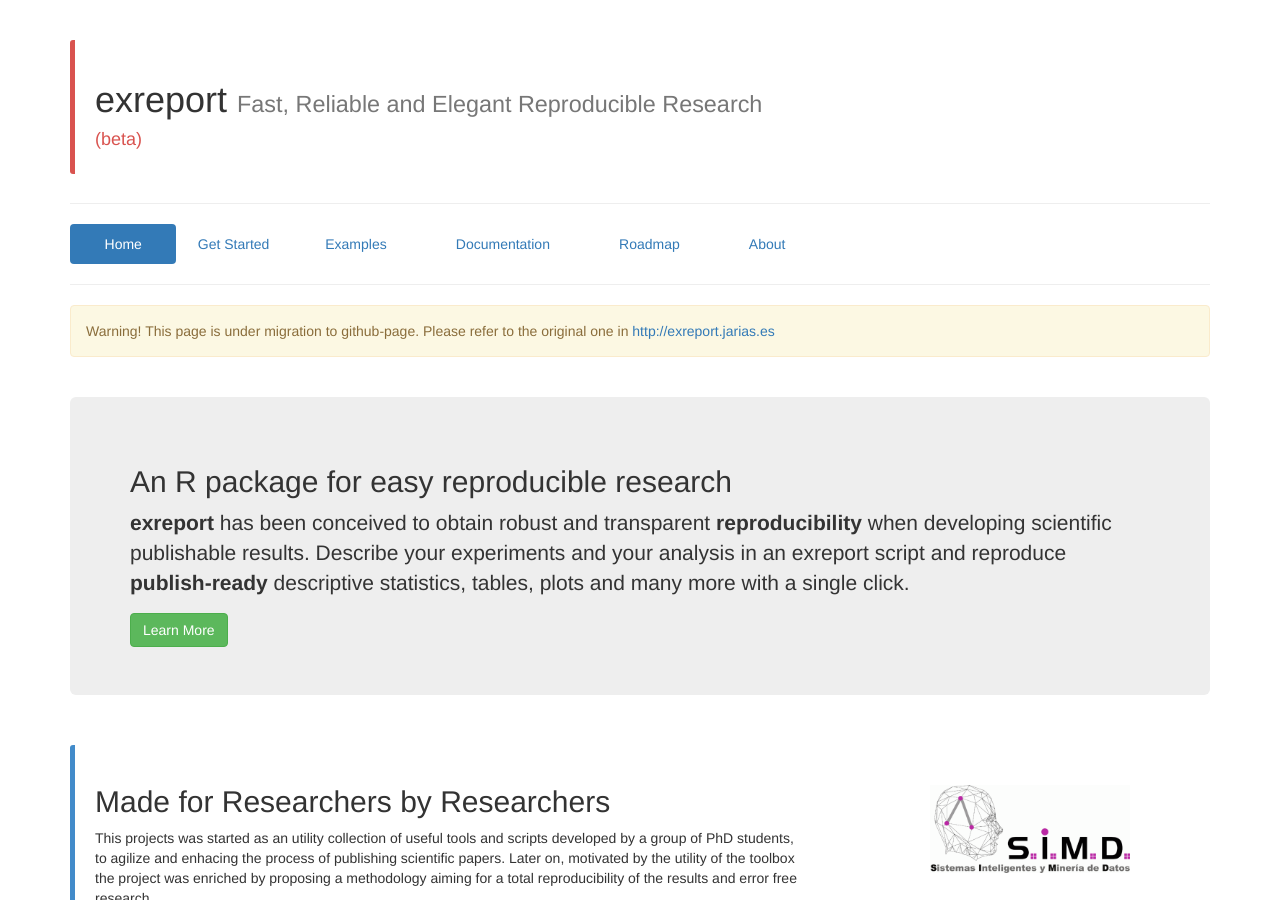
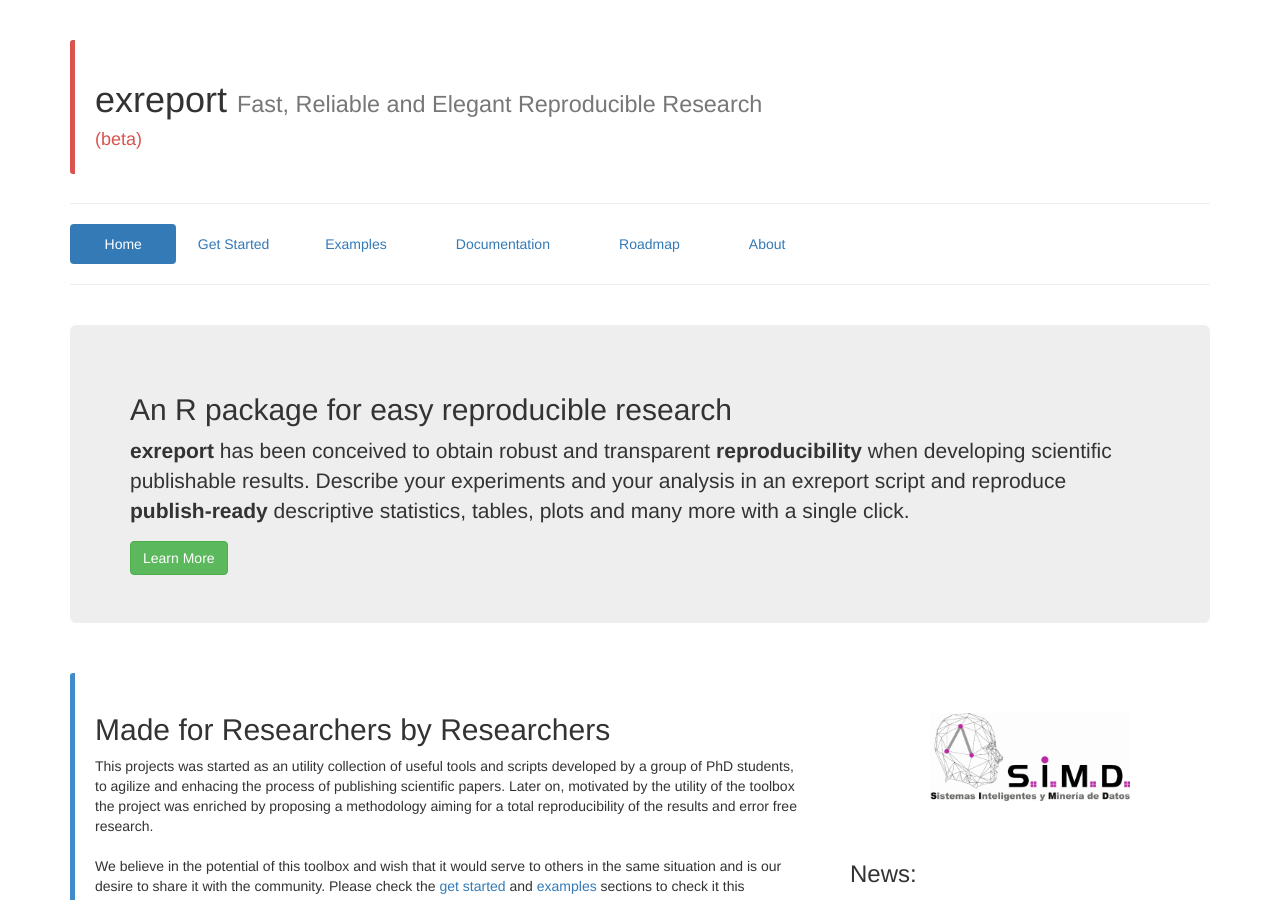
Before and after one commit to jacintoArias/exreport, a Jekyll site: the page built from docs/index.html, in a window 1280 px wide and 900 px high. Built offline with Jekyll 4.4.1, drawn with Linux system fonts in a browser that asks for light colours; nearby versions of some CDN libraries.

Commit message:
Remove migration alert

```diff
--- a/docs/_layouts/default.html
+++ b/docs/_layouts/default.html
@@ -60,9 +60,6 @@
      <div class="row">
         <div class="col-md-12">
             <hr>
-            <div class="alert alert-warning">
-              Warning! This page is under migration to github-page. Please refer to the original one in <a href="http://exreport.jarias.es">http://exreport.jarias.es</a>
-            </div>
         </div> <!-- End of column-->
      </div><!-- End of row-->
     </div><!-- End of container-->
```
